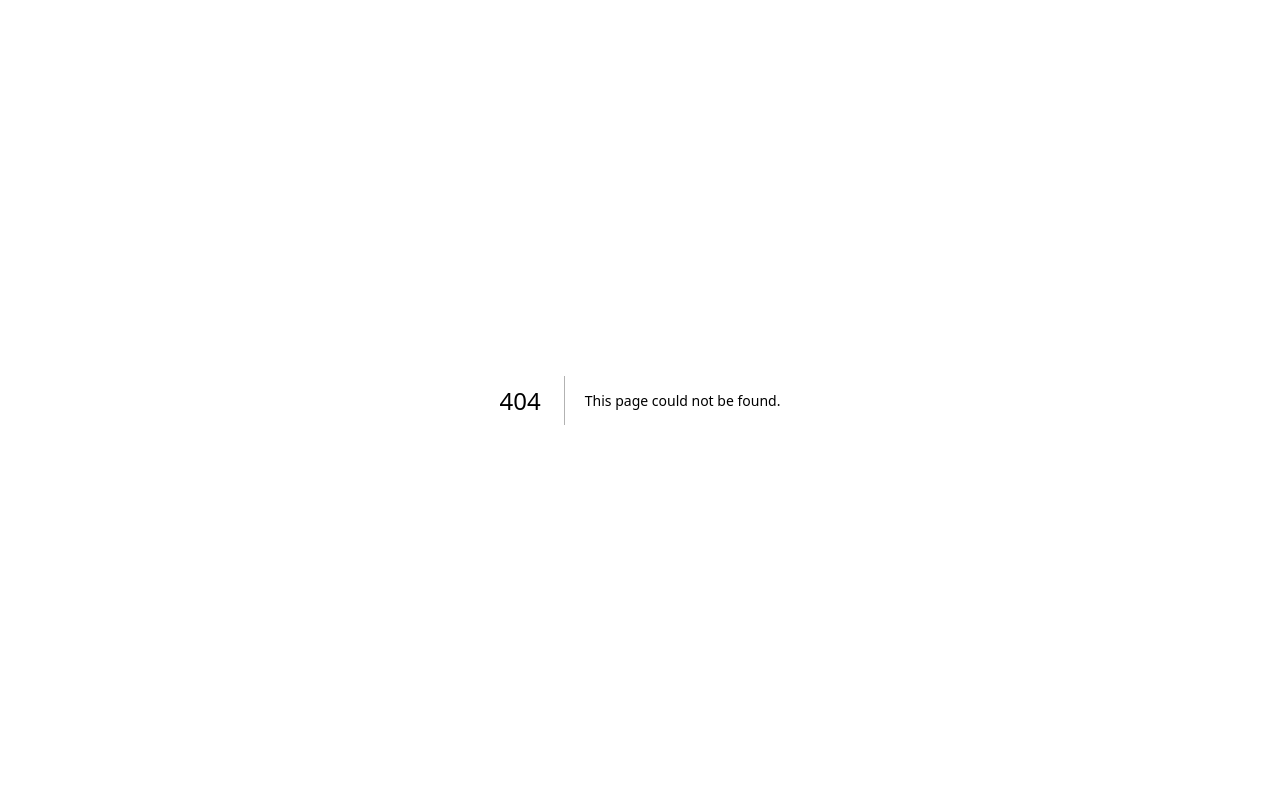
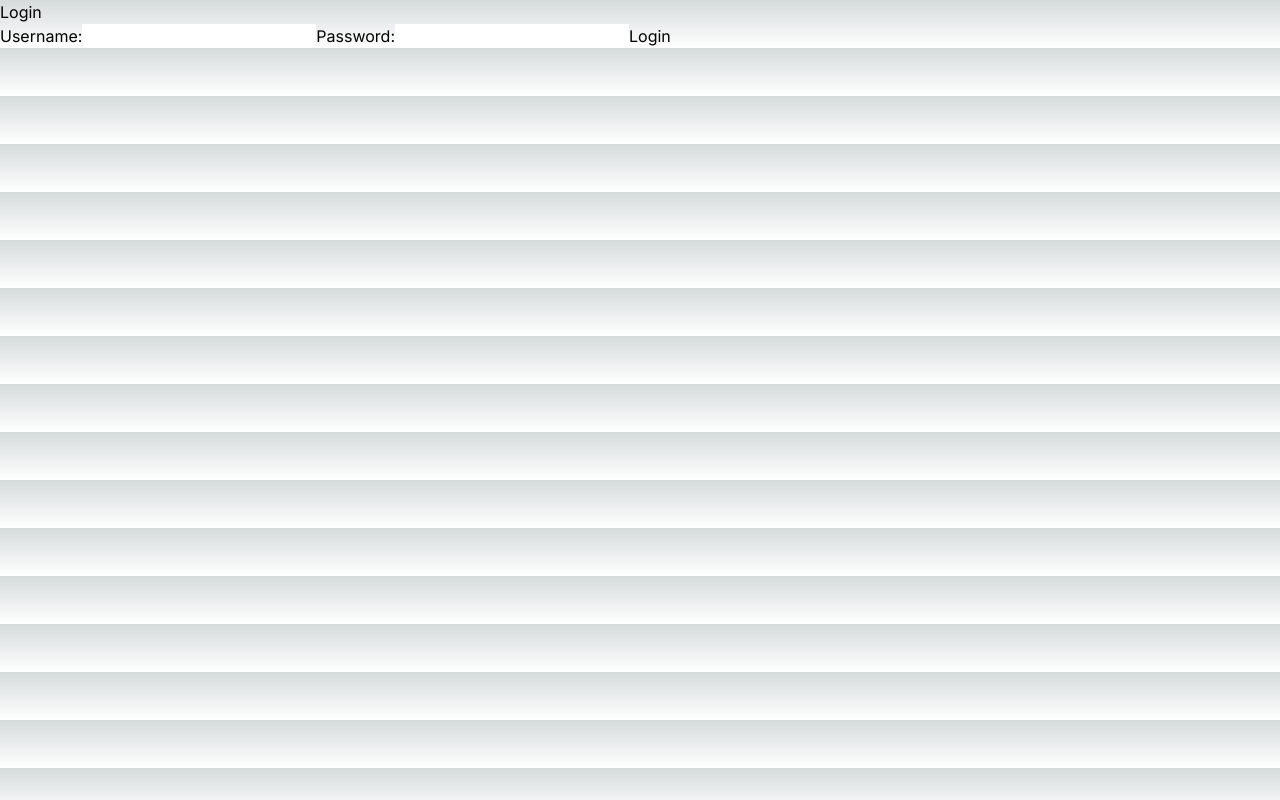
Before and after one commit to nitinaisr/task-manager, a Next.js app: page /login in a window 1280 px wide. Before the commit this address had no page. Built offline with nearby package versions, Linux system fonts and the light colour scheme.

Commit message:
add login and main page

```diff
--- /dev/null
+++ b/src/app/login/page.tsx
@@ -0,0 +1,77 @@
+'use client';
+import { useState, useEffect } from "react";
+import { useRouter } from 'next/navigation';
+import {users} from '@/app/login/user';
+
+const Login = () => {
+
+const user:any = users;
+    const router = useRouter();
+  const [username, setUsername] = useState("");
+  const [password, setPassword] = useState("");
+
+  useEffect(() => {
+    // Retrieve the recent username from localStorage
+    const recentUsername = localStorage.getItem("recentUsername");
+    if (recentUsername) {
+      setUsername(recentUsername);
+    }
+  }, []);
+
+  const handleSubmit = (e: { preventDefault: () => void }) => {
+    e.preventDefault();
+
+
+    const currentTime = new Date().getTime().toString();
+    // Save the entered username to localStorage
+
+
+   let foundUser = user.filter((user:any)=>user.username === username && user.password === password);
+    if(foundUser !=null && foundUser.length > 0){
+        localStorage.setItem("recentUsername", username);
+        localStorage.setItem('lastLoginTime', currentTime);
+
+        router.push('/main');
+    }else{
+
+        setPassword('');
+        alert('Invalid username or password');
+    }
+
+
+  };
+
+  return (
+    <div className="container justify-self-center">
+      <h2>Login</h2>
+      <form onSubmit={handleSubmit}>
+        <label htmlFor="username">Username:</label>
+        <input
+        style={{color:'black'}}
+          type="text"
+          id="username"
+          name="username"
+          value={username}
+          onChange={(e) => setUsername(e.target.value)}
+          autoComplete="username"
+          required
+        />
+
+        <label htmlFor="password">Password:</label>
+        <input
+                style={{color:'black'}}
+          type="password"
+          id="password"
+          name="password"
+          value={password}
+          onChange={(e) => setPassword(e.target.value)}
+          required
+        />
+
+        <input type="submit" value="Login" />
+      </form>
+    </div>
+  );
+};
+
+export default Login;
--- /dev/null
+++ b/src/app/login/user.tsx
@@ -0,0 +1,4 @@
+export const users = [
+    { username: 'user1', password: 'password1' },
+    { username: 'user2', password: 'password2' },
+  ];
--- /dev/null
+++ b/src/app/main/page.tsx
@@ -0,0 +1,15 @@
+'use client'
+import React from 'react'
+import { checkLoginStatus } from '@/app/utils';
+
+type Props = {}
+
+const main = () => {
+    checkLoginStatus();
+
+  return (
+    <div>main</div>
+  )
+}
+
+export default main;
```
